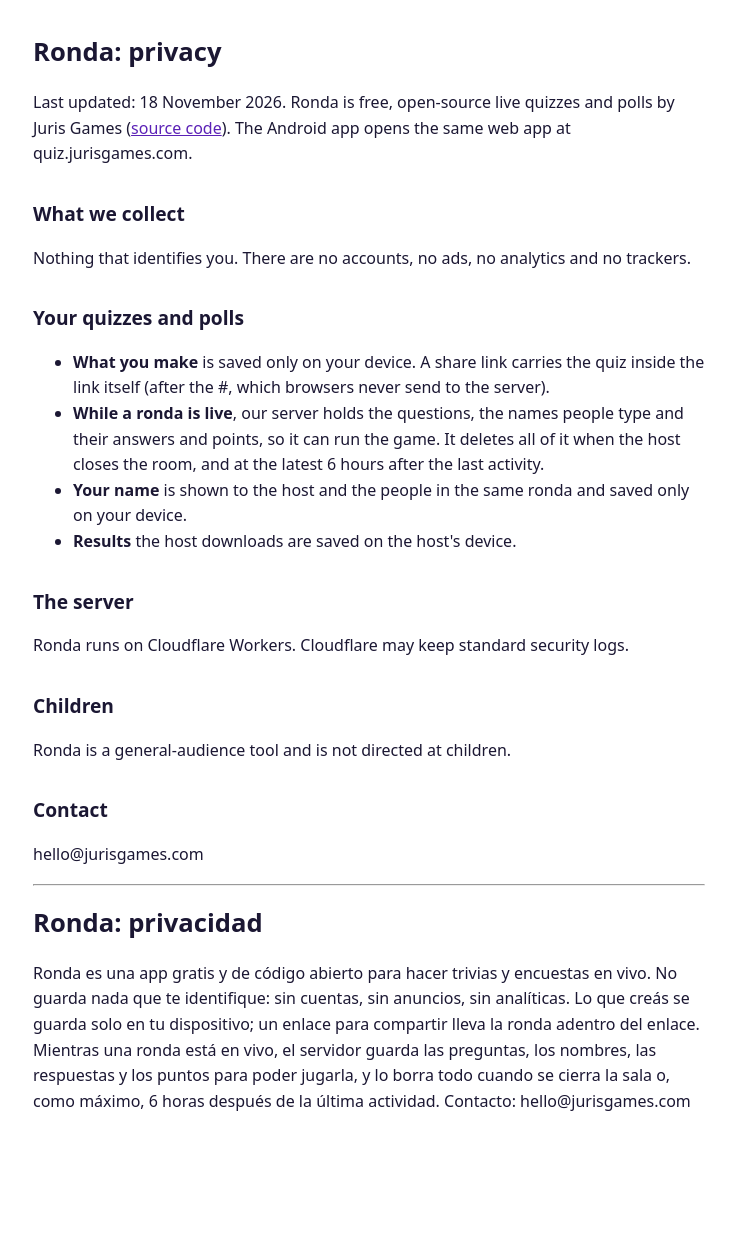
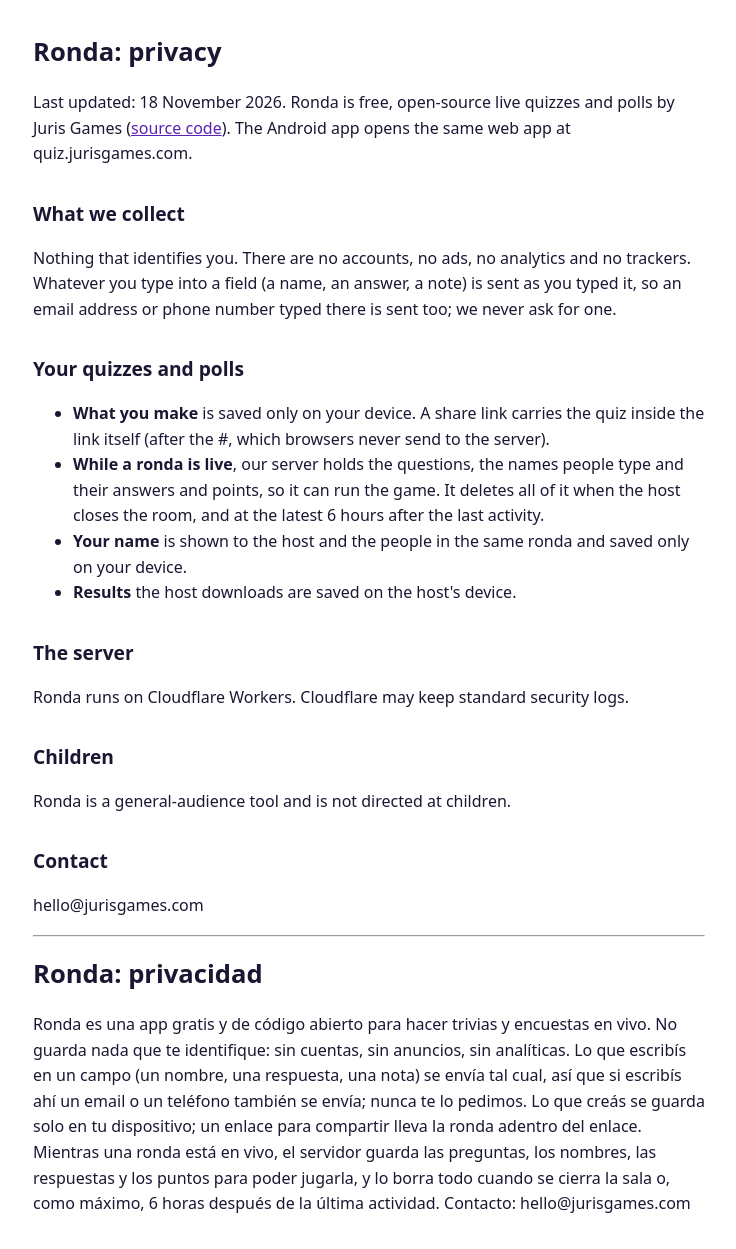
Before and after one commit to kleiders3010/ronda, a plain HTML site: page web/privacy.html in a window 1280 px wide. Shown: the whole page, without its empty margins (271-1007 px from the left). Before the commit the page ends 1146 px from the top, so only its background shows below. Drawn offline with Linux system fonts and the light colour scheme.

Commit message:
Privacy: say that typed text (even an email) is sent as typed
Matches the Play Data safety form, which now lists email address as optional.

Co-Authored-By: Claude Opus 5.5 <noreply@anthropic.com>

```diff
--- a/web/privacy.html
+++ b/web/privacy.html
@@ -18,7 +18,7 @@
 at quiz.jurisgames.com.</p>
 
 <h2>What we collect</h2>
-<p>Nothing that identifies you. There are no accounts, no ads, no analytics and no trackers.</p>
+<p>Nothing that identifies you. There are no accounts, no ads, no analytics and no trackers. Whatever you type into a field (a name, an answer, a note) is sent as you typed it, so an email address or phone number typed there is sent too; we never ask for one.</p>
 
 <h2>Your quizzes and polls</h2>
 <ul>
@@ -44,7 +44,7 @@ at quiz.jurisgames.com.</p>
 <h1 lang="es">Ronda: privacidad</h1>
 <div lang="es">
 <p>Ronda es una app gratis y de código abierto para hacer trivias y encuestas en vivo. No guarda nada que te
-identifique: sin cuentas, sin anuncios, sin analíticas. Lo que creás se guarda solo en tu dispositivo; un enlace
+identifique: sin cuentas, sin anuncios, sin analíticas. Lo que escribís en un campo (un nombre, una respuesta, una nota) se envía tal cual, así que si escribís ahí un email o un teléfono también se envía; nunca te lo pedimos. Lo que creás se guarda solo en tu dispositivo; un enlace
 para compartir lleva la ronda adentro del enlace. Mientras una ronda está en vivo, el servidor guarda las
 preguntas, los nombres, las respuestas y los puntos para poder jugarla, y lo borra todo cuando se cierra la sala
 o, como máximo, 6 horas después de la última actividad. Contacto: hello@jurisgames.com</p>
```
